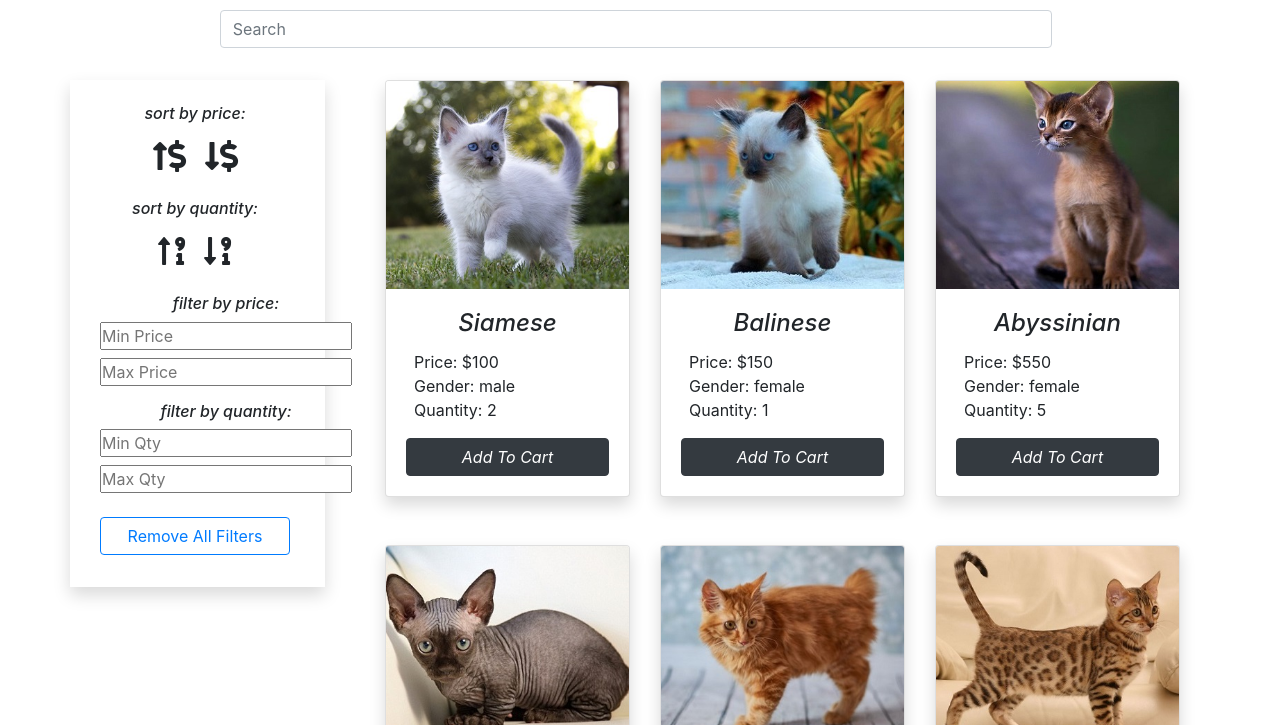
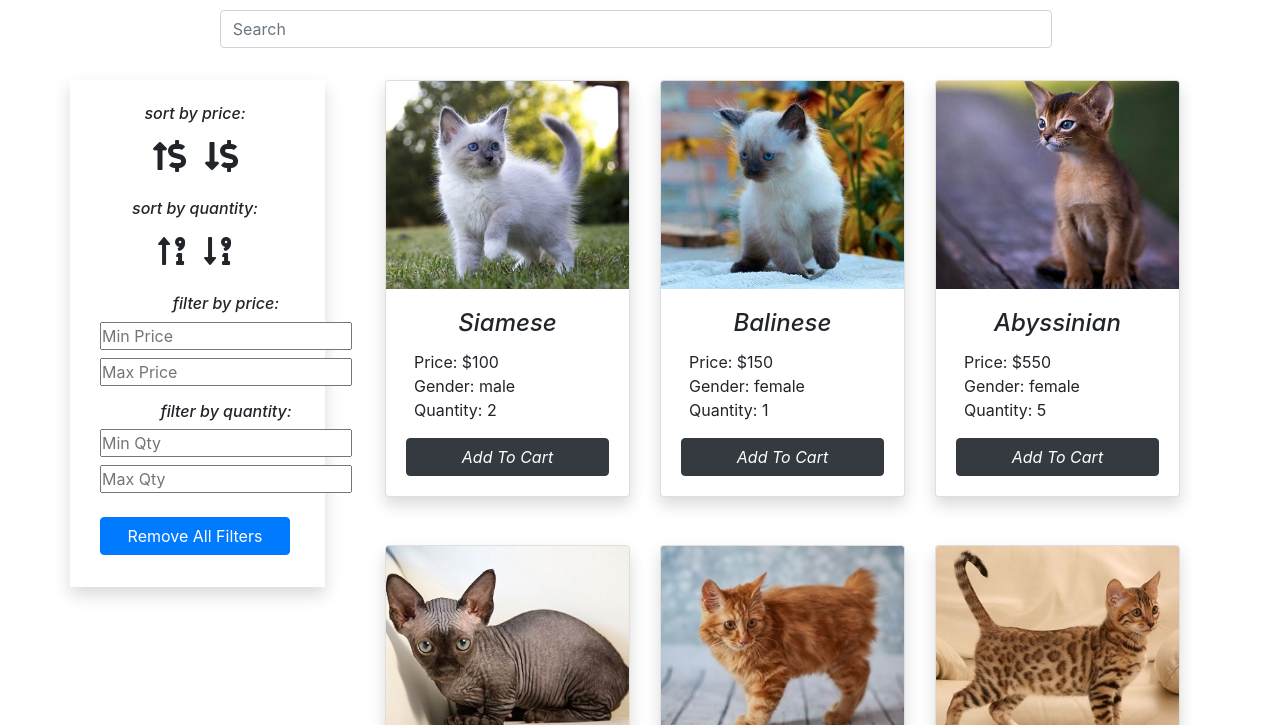
Before and after one commit to lzrtss/myPetsStore, a plain HTML site: page index.html in a window 1280 px wide. Shown: the part 75-800 px from the top of the page. Drawn offline with nearby package versions, Linux system fonts and the light colour scheme.

Commit message:
Set blue color to 'Remove All Filters' button

```diff
--- a/index.html
+++ b/index.html
@@ -348,7 +348,7 @@
                 <!-- Remove all filters button -->
                 <div id="remove-filters-btn">
                   <div id="remove-filters-btn" class="d-flex flex-row justify-content-center">
-                    <button id="remove-filters" class="w-100 btn btn-outline-primary justify-content-center my-3">Remove
+                    <button id="remove-filters" class="w-100 btn btn-primary justify-content-center my-3">Remove
                       All
                       Filters</button>
                   </div>
```
